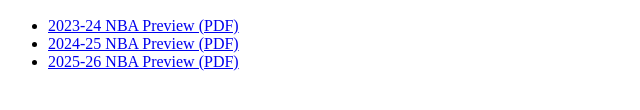
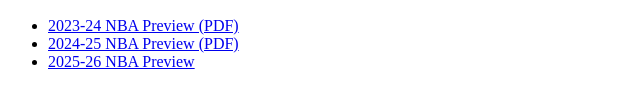
Before and after one commit to FinnIrving/FinnIrving.github.io, a plain HTML site: page index.html in a window 1280 px wide. Shown: the part 184-294 px from the top of the page, 0-640 px from the left. Drawn offline with Linux system fonts and the light colour scheme.

Commit message:
index.html

```diff
--- a/index.html
+++ b/index.html
@@ -13,5 +13,5 @@
 <ul>
   <li><a href="Shamet off the Bench.pdf">2023-24 NBA Preview (PDF)</a></li>
   <li><a href="Shamet off the Bench 2.pdf">2024-25 NBA Preview (PDF)</a></li>
-  <li><a href="Shamet off the Bench 3.0.pdf">2025-26 NBA Preview (PDF)</a></li>
+  <li><a href="2025-26.html">2025-26 NBA Preview</a></li>
 </ul>
```
